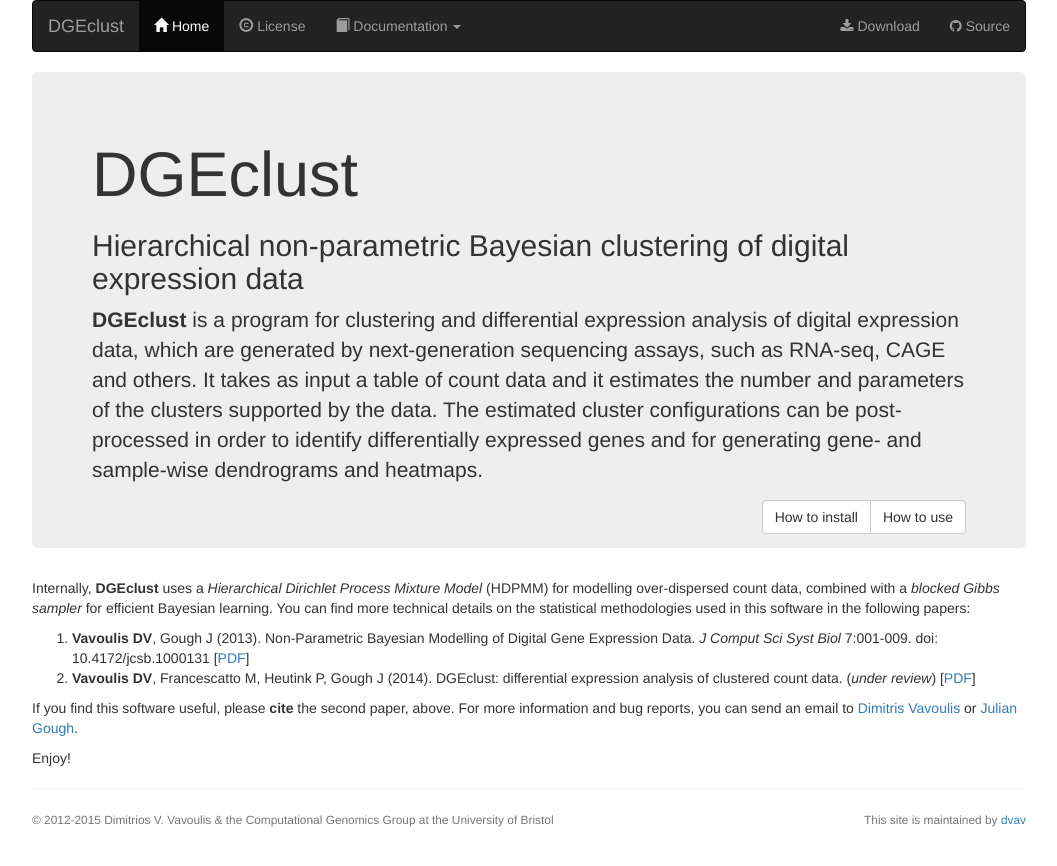
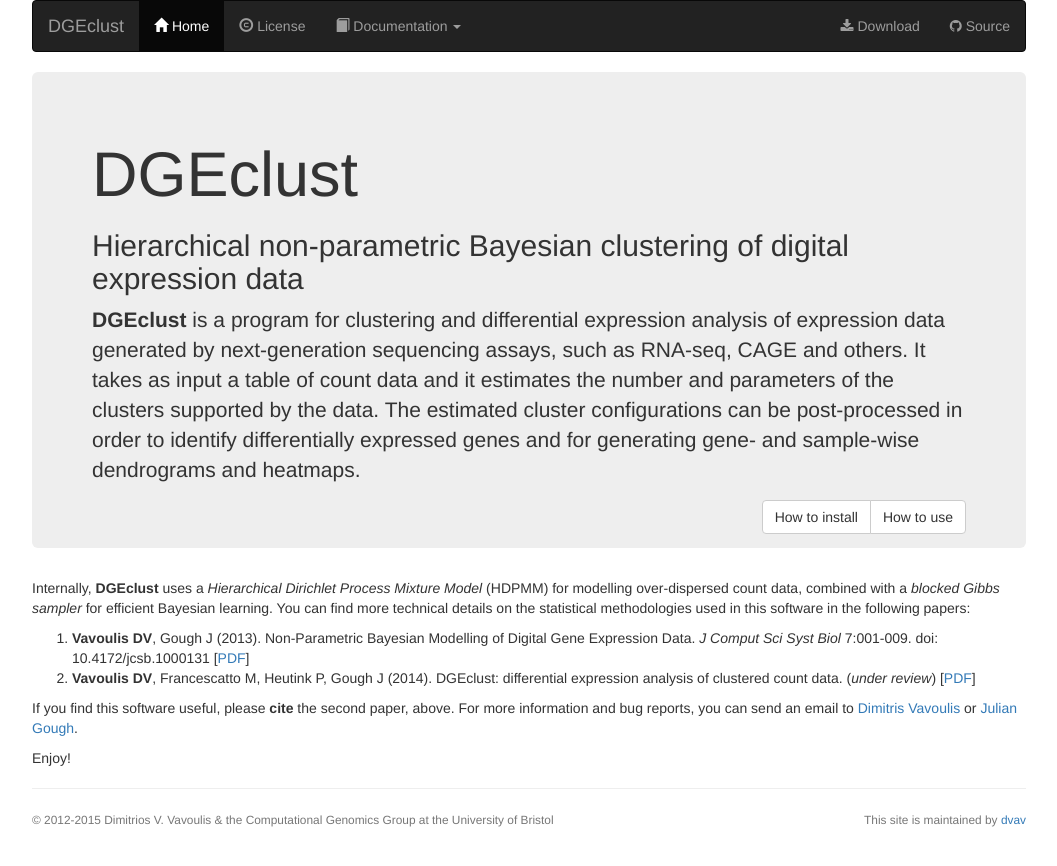
Before and after one commit to dvav/dgeclust, a Jekyll site: the page built from index.html, in a window 1280 px wide. Shown: the top 866 px of the page, without its empty margins (111-1168 px from the left). Built offline with Jekyll 4.4.1, drawn with Linux system fonts in a browser that asks for light colours; nearby versions of some CDN libraries; Markdown is read by kramdown in place of the engine named in the settings.

Commit message:
Minor changes

```diff
--- a/_data/nav.yml
+++ b/_data/nav.yml
@@ -35,7 +35,7 @@ docs:
             url: /docs/tutorial/processing
 
         detest:
-            title: Testing for differential expression
+            title: Differential expression
             url: /docs/tutorial/detest
 
         clust:
--- a/index.html
+++ b/index.html
@@ -10,8 +10,8 @@ title: Home
 
 <h2>Hierarchical non-parametric Bayesian clustering of digital expression data</h2>
 
-<p><strong>DGEclust</strong> is a program for clustering and differential expression analysis of digital
-    expression data, which are generated by next-generation sequencing assays, such as RNA-seq, CAGE and
+<p><strong>DGEclust</strong> is a program for clustering and differential expression analysis of
+    expression data generated by next-generation sequencing assays, such as RNA-seq, CAGE and
     others. It takes as input a table of count data and it estimates the number and parameters of the
     clusters supported by the data. The estimated cluster configurations can be post-processed in order
     to identify differentially expressed genes and for generating gene- and sample-wise dendrograms and
```
